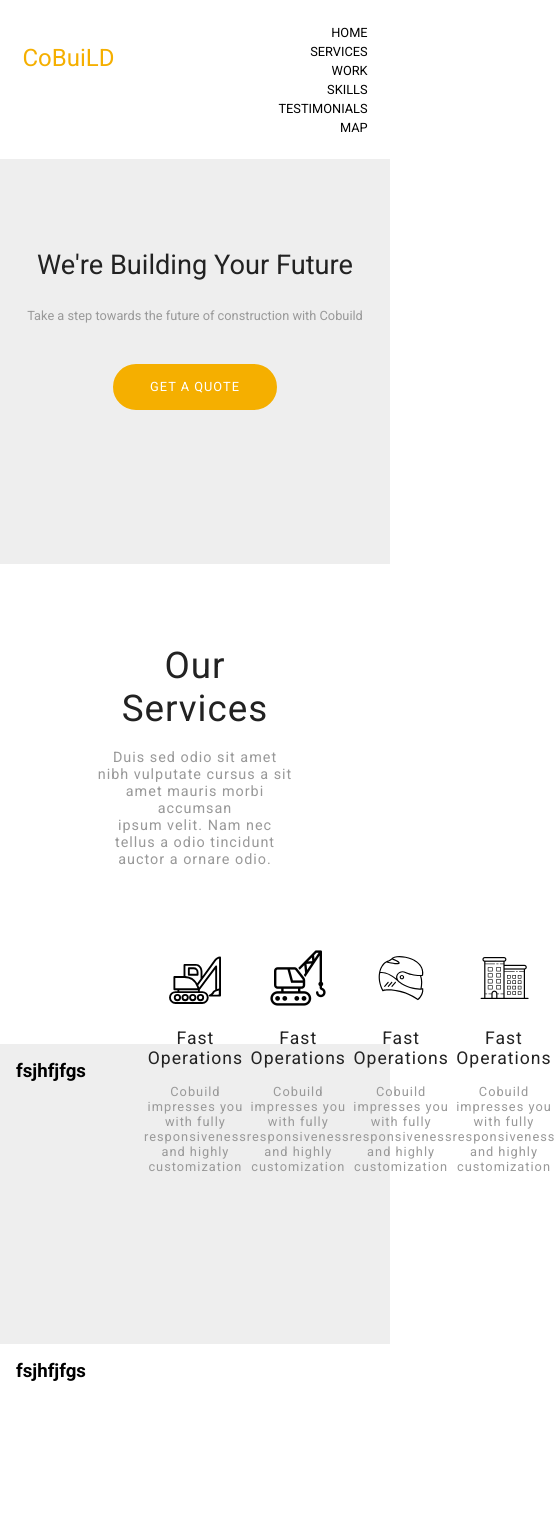
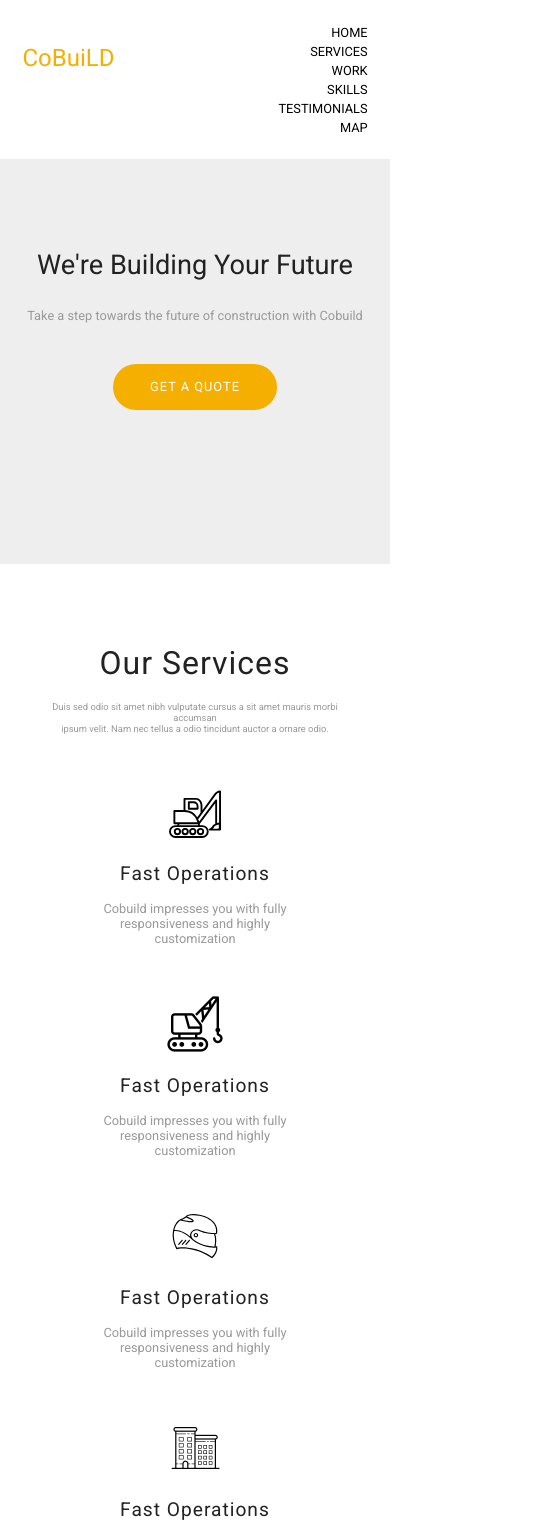
Before and after one commit to emmypuch/cobuild, a Vue app: page / in a window 390 px wide. Shown: the top 1537 px of the page, 555 px wide, since content can reach past the window. Built offline with nearby package versions, Linux system fonts and the light colour scheme.

Commit message:
updated Home.vue

```diff
--- a/src/components/Home.vue
+++ b/src/components/Home.vue
@@ -30,47 +30,65 @@
       <div class="service-heading">
         <h3>Our Services</h3>
         <p>
-                Duis sed odio sit amet nibh vulputate cursus a sit amet mauris morbi accumsan <br> ipsum velit. Nam nec tellus a odio tincidunt auctor a ornare odio.
+          Duis sed odio sit amet nibh vulputate cursus a sit amet mauris morbi
+          accumsan <br />
+          ipsum velit. Nam nec tellus a odio tincidunt auctor a ornare odio.
         </p>
       </div>
       <div class="service-icons-container">
         <div class="icon-content">
           <div class="icon">
-                        <img src="/images/excavator.svg" alt="">
+            <img src="/images/excavator.svg" alt="" />
           </div>
           <div class="icon-heading">
             <h5>Fast Operations</h5>
-                        <p>Cobuild impresses you with fully <br> responsiveness and highly <br> customization</p>
+            <p>
+              Cobuild impresses you with fully <br />
+              responsiveness and highly <br />
+              customization
+            </p>
           </div>
         </div>
 
         <div class="icon-content">
           <div class="icon">
-                        <img src="/images/crane.png" alt="">
+            <img src="/images/crane.png" alt="" />
           </div>
           <div class="icon-heading">
             <h5>Fast Operations</h5>
-                        <p>Cobuild impresses you with fully <br> responsiveness and highly <br> customization</p>
+            <p>
+              Cobuild impresses you with fully <br />
+              responsiveness and highly <br />
+              customization
+            </p>
           </div>
         </div>
 
         <div class="icon-content">
           <div class="icon">
-                        <img src="/images/helmet.svg" alt="">
+            <img src="/images/helmet.svg" alt="" />
           </div>
           <div class="icon-heading">
             <h5>Fast Operations</h5>
-                        <p>Cobuild impresses you with fully <br> responsiveness and highly <br> customization</p>
+            <p>
+              Cobuild impresses you with fully <br />
+              responsiveness and highly <br />
+              customization
+            </p>
           </div>
         </div>
 
         <div class="icon-content">
           <div class="icon">
-                        <img src="/images/skyline.png" alt="">
+            <img src="/images/skyline.png" alt="" />
           </div>
           <div class="icon-heading">
             <h5>Fast Operations</h5>
-                        <p>Cobuild impresses you with fully <br> responsiveness and highly <br> customization</p>
+            <p>
+              Cobuild impresses you with fully <br />
+              responsiveness and highly <br />
+              customization
+            </p>
           </div>
         </div>
       </div>
@@ -94,34 +112,32 @@
   </div>
 </template>
 
-
 <script>
 export default {
   name: "Home",
   data() {
     return {
-            msg: "Hello world"
-        }
+      msg: "Hello world",
+    };
   },
   mounted() {
     window.addEventListener("scroll", function() {
       const logo = document.querySelectorAll(".logo")[0];
       const mainNav = document.querySelector("#mainNav");
 
-            if(window.pageYOffset > 0) {
+      if (window.pageYOffset > 0) {
         logo.style.height = "64px";
-                mainNav.classList.add('bg-yellow');
-                mainNav.classList.add('txt-white');
+        mainNav.classList.add("bg-yellow");
+        mainNav.classList.add("txt-white");
       } else {
         logo.style.height = "84px";
-                mainNav.classList.remove('bg-yellow');
-                mainNav.classList.remove('txt-white');
+        mainNav.classList.remove("bg-yellow");
+        mainNav.classList.remove("txt-white");
       }
     });
-    }
-}
+  },
+};
 </script>
-
 
 <style scoped>
 nav#mainNav {
@@ -140,18 +156,17 @@ nav#mainNav .logo {
   transition: height 0.4s;
   height: 84px;
   padding-top: 0.9em;
-
 }
 
 nav#mainNav .logo a {
   /* color: #F5AF00 !important; */
   transition: color 0.4s;
-    color: #F5AF00;
+  color: #f5af00;
   text-decoration: none;
 }
 
 .bg-yellow {
-    background: #F5AF00 !important;
+  background: #f5af00 !important;
 }
 
 .txt-white a {
@@ -180,10 +195,10 @@ nav#mainNav ul li a {
 }
 
 nav#mainNav ul li a:hover {
-    color: #F5AF00;
+  color: #f5af00;
 }
 
-@media screen and (max-width:768px) {
+@media screen and (max-width: 768px) {
   nav#mainNav {
     padding: 1.4em;
   }
@@ -194,8 +209,6 @@ nav#mainNav ul li a:hover {
     align-items: flex-end;
   }
 }
-
-
 
 /* Section styling */
 
@@ -252,10 +265,10 @@ div.link a {
   letter-spacing: 1px;
   font-size: 0.8rem;
   text-transform: uppercase;
-    background: #F5AF00;
+  background: #f5af00;
   color: #fff;
   padding: 20px 35px;
-    border: 2px solid #F5AF00;
+  border: 2px solid #f5af00;
   border-radius: 50px;
   outline: none;
   text-align: center;
@@ -267,7 +280,6 @@ div.link a:hover {
   color: #fff;
   border: 2px solid #222;
 }
-
 
 /* Services styling */
 
@@ -289,8 +301,7 @@ div.service-heading h3 {
 div.service-heading p {
   text-align: center;
   font-size: 0.9rem;
-    font-weight: 300;
-    letter-spacing: 1px;
+  font-weight: 200;
   padding-top: 1.2rem;
   color: #999;
 }
@@ -322,9 +333,7 @@ div.icon-heading h5 {
 div.icon-heading p {
   color: #999;
   font-size: 0.8rem;
-    letter-spacing: 1px;
   padding-top: 1rem;
-    text-align: center;
 }
 
 @media screen and (max-width: 768px) {
@@ -344,6 +353,49 @@ div.icon-heading p {
     font-size: 0.9rem;
     line-height: 0;
     letter-spacing: 0;
+  }
+
+  /* services    */
+  section.services {
+    padding-top: 5rem;
+    padding-left: 3rem;
+    padding-right: 3rem;
+    padding-bottom: 65rem;
+  }
+
+  div.service-heading h3 {
+    font-size: 2rem;
+  }
+
+  div.service-heading p {
+    font-size: 0.587rem;
+  }
+
+  div.service-icons-container {
+    margin: 1rem;
+    padding-top: 2rem;
+    display: flex;
+    flex-direction: column;
+  }
+
+  div.icon-content {
+    padding-bottom: 3rem;
+  }
+
+  div.icon {
+    text-align: center;
+  }
+
+  div.icon img {
+    width: 60px;
+  }
+
+  div.icon-heading h5 {
+    font-size: 1.2rem;
+  }
+
+  div.icon-heading p {
+    text-align: center;
   }
 }
 
@@ -373,5 +425,22 @@ div.icon-heading p {
   div.par p {
     font-size: 0.6rem;
   }
+
+  /* services */
+  section.services {
+    padding-bottom: 60rem;
+  }
+
+  div.service-heading h3 {
+    font-size: 1.7rem;
+  }
+
+  div.icon-heading h5 {
+    font-size: 1.1rem;
+  }
+
+  div.icon-heading p {
+    font-size: 0.6rem;
+  }
 }
 </style>
```
Lines whose indentation alone changed are shown as unchanged.
